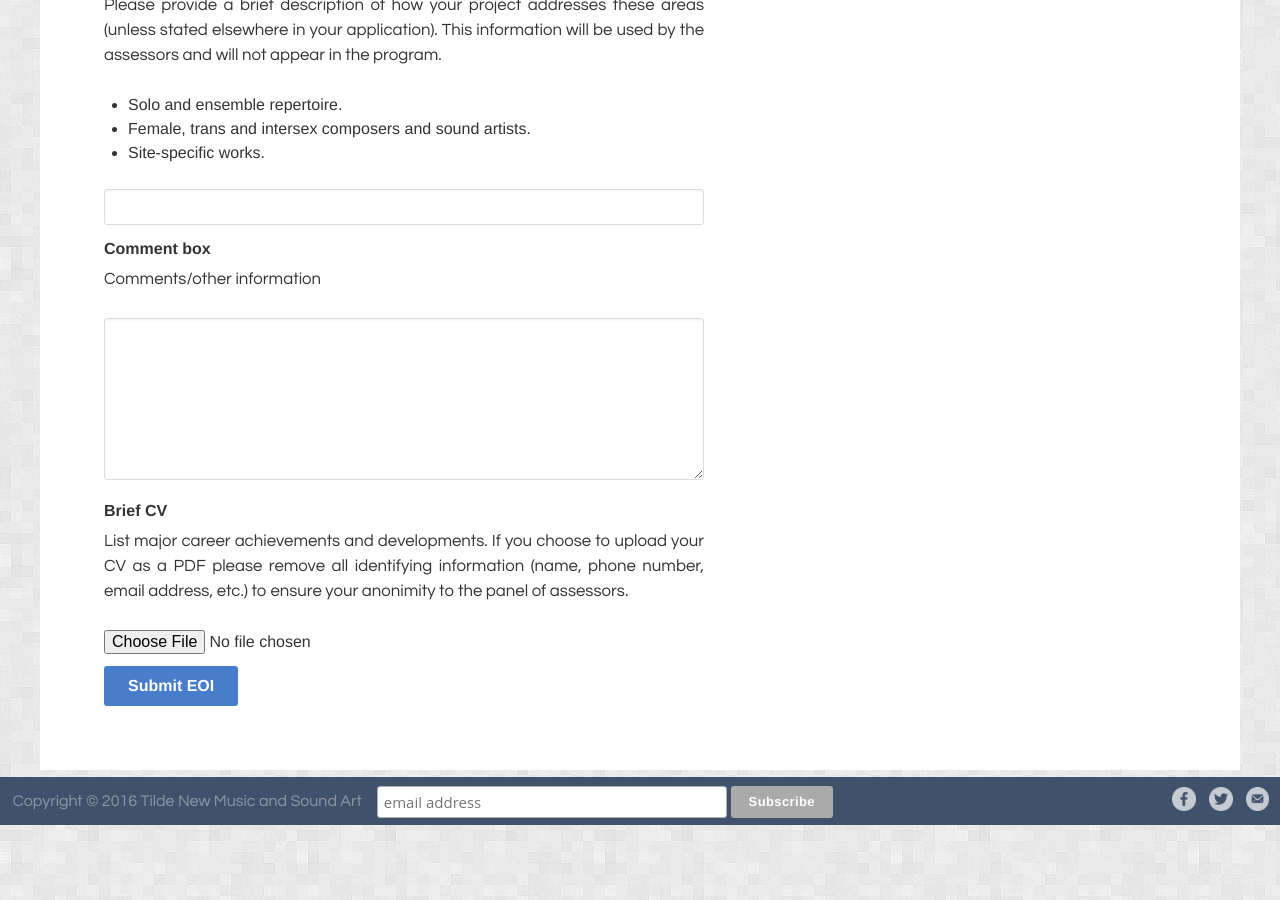
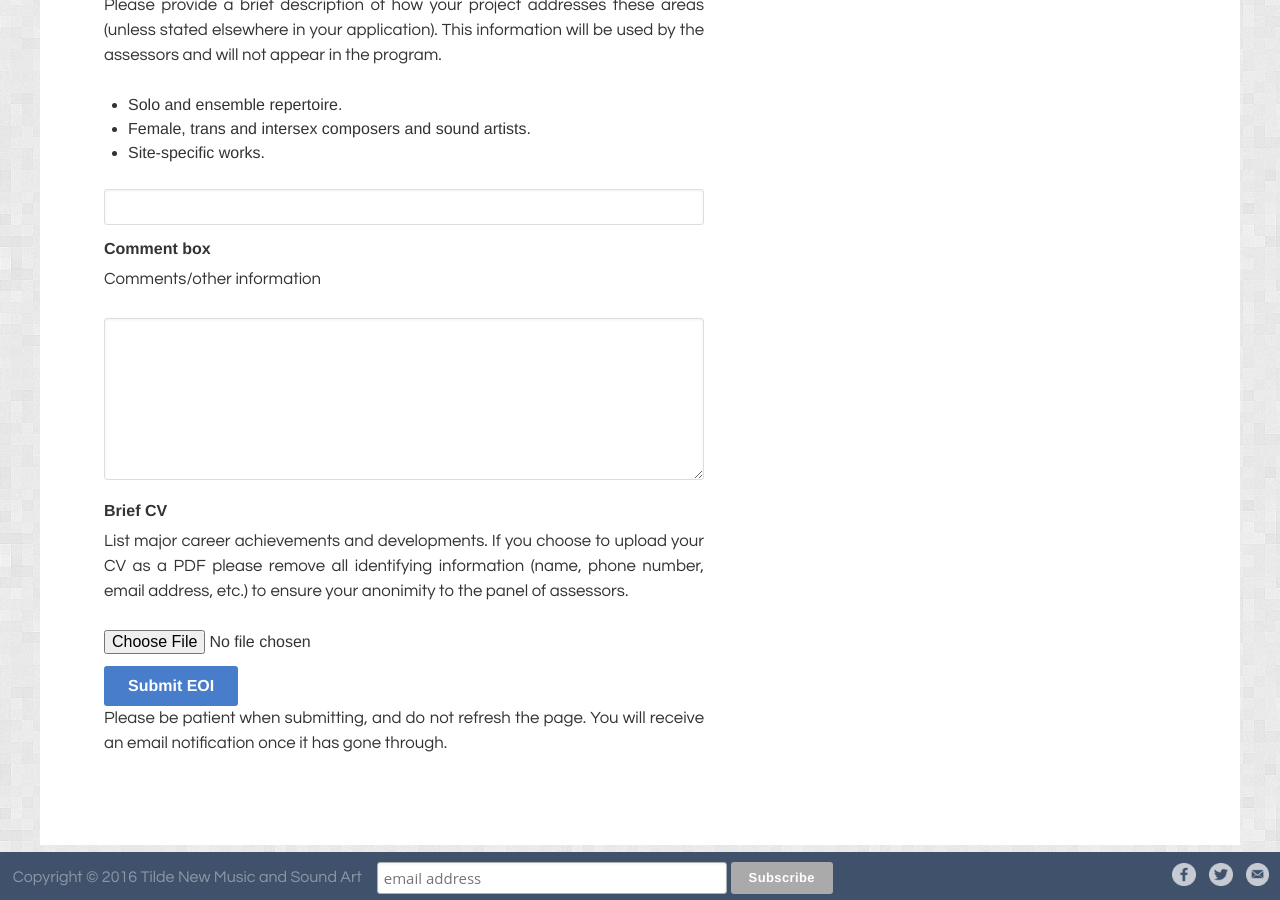
Before and after one commit to unclewalter/tilde-festival-website, a Jekyll site: the page built from pages/eoi-projects.html, in a window 1280 px wide and 900 px high, scrolled down 2701 px. Built offline with Jekyll 4.4.1, drawn with Linux system fonts in a browser that asks for light colours.

Commit message:
Added timing disclaimer...

```diff
--- a/pages/eoi-projects.html
+++ b/pages/eoi-projects.html
@@ -75,4 +75,5 @@ published: true
   <input type="file" name="cv" id="cvUpload" value="">
 
   <button type="submit" name="submit" id="submitEOI">Submit EOI</button><br />
+  <p>Please be patient when submitting, and do not refresh the page. You will receive an email notification once it has gone through.</p>
 </div>
```
